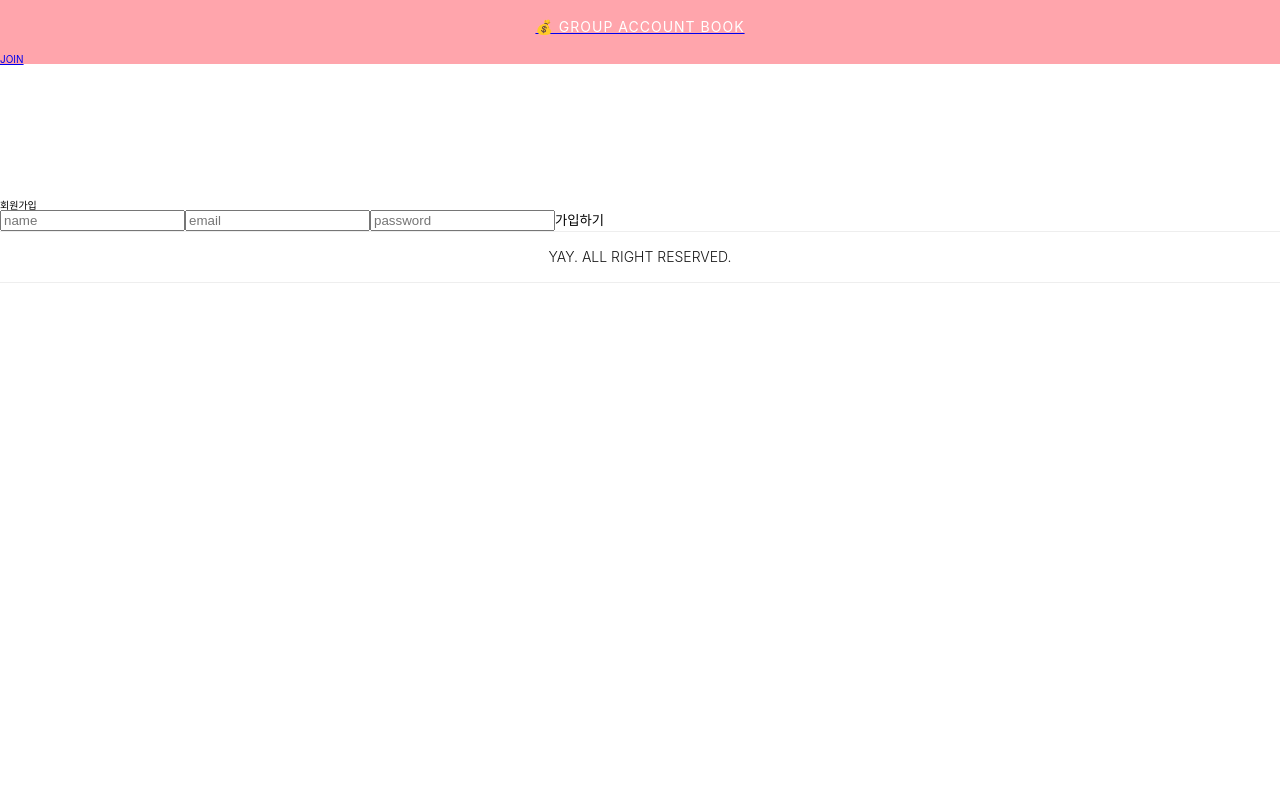
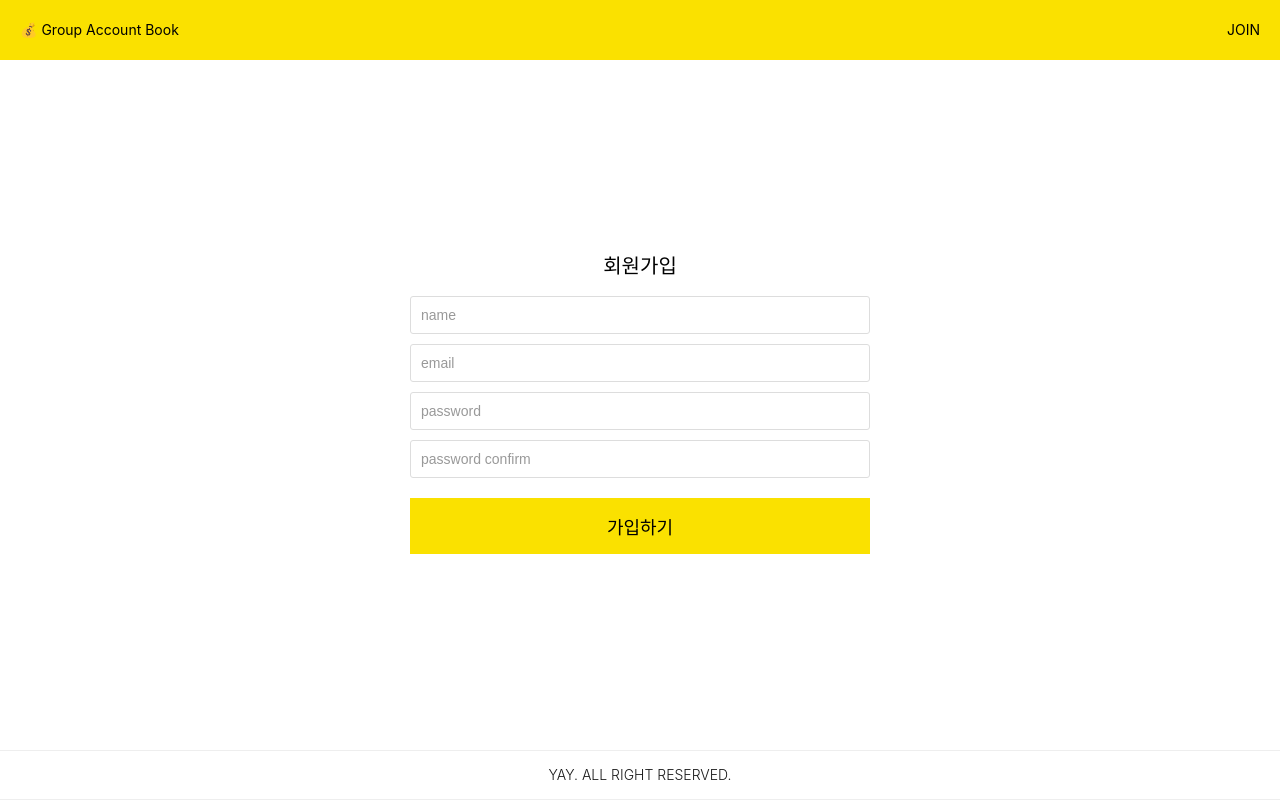
Before and after one commit to ahyoung21/GroupBankAccount, a Next.js app: page /join in a window 1280 px wide. Built offline with nearby package versions, Linux system fonts and the light colour scheme; no server answers.

Commit message:
회원가입 유효성 체크 및 기능 구현

```diff
--- a/components/account/list/index.tsx
+++ b/components/account/list/index.tsx
@@ -6,7 +6,7 @@ import { getData, setData } from '../../../firebase/firestore';
 export default function AccountList() {
   const getAccount = async () => {
     await getData('account').then((data: any) => {
-      console.log(data.docs.map((item: any) => item.data()));
+      // console.log(data.docs.map((item: any) => item.data()));
     });
   };
 
--- a/components/common/footer/style.tsx
+++ b/components/common/footer/style.tsx
@@ -6,6 +6,7 @@ export const FooterBox = styled.footer`
   background-color: #fff;
   border-top: 1px solid #eee;
   border-bottom: 1px solid #eee;
+  box-sizing: border-box;
 
   p {
     display: flex;
--- a/components/common/header/index.tsx
+++ b/components/common/header/index.tsx
@@ -16,7 +16,6 @@ export default function Header() {
       <Link
         href={{
           pathname: '/join',
-          // query: { name: 'ahyoung' },
         }}
       >
         JOIN
--- a/components/common/header/style.tsx
+++ b/components/common/header/style.tsx
@@ -1,38 +1,30 @@
 import styled from 'styled-components';
 
 export const HeaderBox = styled.header`
-  display: block;
+  display: flex;
   position: fixed;
+  align-items: center;
+  justify-content: space-between;
   top: 0;
   left: 0;
+  z-index: 10;
   width: 100%;
+  height: 6rem;
   margin: 0;
-  padding: 0;
-  background-color: #ffa5ac;
-  z-index: 100;
+  padding: 1rem 2rem;
+  background-color: #fae100;
+  box-sizing: border-box;
 
-  h1 {
-    display: flex;
-    justify-content: center;
-    align-items: center;
-    height: 100%;
-    margin: 0;
-    padding: 0;
+  a {
+    padding: 1rem 0;
+    font-weight: 400;
+    font-size: 1.4rem;
+    color: #000;
+  }
 
-    strong {
-      display: block;
-      width: 100%;
-      margin: 0;
-      padding: 2rem 1.5rem;
-      font-weight: 400;
-      font-size: 1.4rem;
-      color: #fff;
-      letter-spacing: 0.1rem;
-      background-color: #ffa5ac;
-      text-align: left;
-      text-transform: uppercase;
-      transition: 0.2s;
-      transform-origin: 50% 50%;
-    }
+  & + main {
+    min-height: calc(100vh - 11rem);
+    margin-top: 6rem;
+    padding: 0 2rem;
   }
 `;
--- a/components/join/index.tsx
+++ b/components/join/index.tsx
@@ -1,5 +1,6 @@
-import React, { useState, useEffect, useRef, ChangeEvent } from 'react';
-import { UserInputInterface } from '../../interfaces/user.interface';
+import React, { useState, useEffect, useRef, ChangeEvent, MouseEvent } from 'react';
+import Router from 'next/router';
+import { UserInputInterface, UserErrorMsgInterface } from '../../interfaces/user.interface';
 import { setData, joinAuth } from '../../firebase/firestore';
 
 import { JoinBox } from './style';
@@ -7,18 +8,29 @@ import { JoinBox } from './style';
 export default function Join() {
   const firestore_path = 'users';
 
-  const nameRef = useRef(null);
-  const emailRef = useRef(null);
-  const pwdRef = useRef(null);
+  const nameRef = useRef<HTMLInputElement>(null);
+  const emailRef = useRef<HTMLInputElement>(null);
+  const pwdRef = useRef<HTMLInputElement>(null);
+  const matchPwdRef = useRef<HTMLInputElement>(null);
 
   const [inputValue, setInputValue] = useState<UserInputInterface>({
     name: '',
+    email: '',
     password: '',
-    email: '',
+    matchPassword: '',
   });
+
+  const [errorMsg, setErrorMsg] = useState<UserErrorMsgInterface>({
+    regMessage: '',
+    pwdMessage: '',
+    common: '',
+  });
+
+  const [status, setStatus] = useState<boolean>(false);
 
   const handleInputValue = (e: ChangeEvent<HTMLInputElement>) => {
     const { name, value } = e.target;
+    handleMatchPasswordCheck();
 
     setInputValue({
       ...inputValue,
@@ -26,8 +38,30 @@ export default function Join() {
     });
   };
 
-  const onSubmit = async (e: ChangeEvent<HTMLFormElement>): Promise<void> => {
+  const handleMatchPasswordCheck = () => {
+    if (inputValue.password === inputValue.matchPassword) {
+      setErrorMsg({ ...errorMsg, pwdMessage: '' });
+      if (inputValue.password) setStatus(true);
+    } else {
+      setErrorMsg({ ...errorMsg, pwdMessage: '불일치' });
+    }
+  };
+
+  const handlePwdCheck = () => {
+    const pwdRegExp =
+      /^(?=.*[A-Za-z])(?=.*\d)(?=.*[!@#$%^&=\*()\-_?~])[A-Za-z\d!@#$%^&=\*()\-_?~]{6,12}$/;
+
+    if (inputValue.password && !pwdRegExp.test(inputValue.password)) {
+      pwdRef.current && pwdRef.current.focus();
+      setErrorMsg({ ...errorMsg, regMessage: '사용불가' });
+    } else {
+      setErrorMsg({ ...errorMsg, regMessage: '' });
+    }
+  };
+
+  const onSubmit = async (e: MouseEvent<HTMLElement>): Promise<void> => {
     e.preventDefault();
+    setErrorMsg({ regMessage: '', pwdMessage: '', common: '' });
     joinAuth(inputValue.email, inputValue.password)
       .then(async (userCredential) => {
         const user = userCredential.user;
@@ -35,19 +69,47 @@ export default function Join() {
           uid: user.uid,
           ...inputValue,
         });
+
+        setInputValue({
+          name: '',
+          email: '',
+          password: '',
+          matchPassword: '',
+        });
+        Router.push('/login');
       })
+
       .catch((error) => {
-        const errorCode = error.code;
-        const errorMessage = error.message;
-        console.error(`${errorCode} - ${errorMessage}`);
+        switch (error.code) {
+          case 'auth/weak-password':
+            setErrorMsg({ ...errorMsg, common: '비밀번호는 6자리 이상이어야 합니다' });
+            break;
+          case 'auth/invalid-email':
+            setErrorMsg({ ...errorMsg, common: '잘못된 이메일 주소입니다' });
+            break;
+          case 'auth/email-already-in-use':
+            setErrorMsg({ ...errorMsg, common: '이미 가입되어 있는 계정입니다' });
+            break;
+        }
       });
   };
+
+  useEffect(() => {
+    if (inputValue.password) {
+      handlePwdCheck();
+    }
+
+    if (inputValue.password && inputValue.matchPassword) {
+      handleMatchPasswordCheck();
+    }
+  }, [inputValue.password, inputValue.matchPassword]);
 
   return (
     <>
       <JoinBox>
+        <div>
           <h2>회원가입</h2>
-        <form onSubmit={onSubmit}>
+          <form>
             <input
               type="text"
               placeholder="name"
@@ -72,8 +134,23 @@ export default function Join() {
               value={inputValue.password}
               onChange={handleInputValue}
             />
-          <button type={'submit'}>가입하기</button>
+            <div>{errorMsg.regMessage}</div>
+            <input
+              type="password"
+              placeholder="password confirm"
+              name="matchPassword"
+              ref={matchPwdRef}
+              value={inputValue.matchPassword}
+              onChange={handleInputValue}
+            />
+
+            <div>{errorMsg.pwdMessage}</div>
+            <div>{errorMsg.common}</div>
+            <button type={'button'} onClick={status ? onSubmit : undefined}>
+              가입하기
+            </button>
           </form>
+        </div>
       </JoinBox>
     </>
   );
--- a/components/join/style.tsx
+++ b/components/join/style.tsx
@@ -1,5 +1,55 @@
-import styled, { css, keyframes } from 'styled-components';
+import styled from 'styled-components';
 
 export const JoinBox = styled.div`
-  margin-top: 20rem;
+  display: flex;
+  flex-direction: column;
+  justify-content: center;
+  align-items: center;
+  min-height: calc(100vh - 11rem);
+  max-width: 46rem;
+  margin: auto;
+
+  div {
+    width: 100%;
+  }
+
+  h2 {
+    margin-bottom: 2rem;
+    font-size: 2rem;
+    text-align: center;
+  }
+
+  input {
+    display: block;
+    width: 100%;
+    margin: 1rem 0;
+    padding: 1rem;
+    font-size: 1.4rem;
+    box-sizing: border-box;
+    border: 0.1rem solid rgb(221, 221, 221);
+    border-radius: 0.3rem;
+
+    &::placeholder {
+      color: #999;
+    }
+  }
+
+  form {
+    div {
+      font-size: 1.4rem;
+      color: red;
+    }
+  }
+
+  button {
+    display: block;
+    width: 100%;
+    margin-top: 2rem;
+    padding: 1.5rem 0;
+    font-size: 1.8rem;
+    text-align: center;
+    background-color: #fae100;
+    cursor: pointer;
+    box-sizing: border-box;
+  }
 `;
--- a/components/login/index.tsx
+++ b/components/login/index.tsx
@@ -5,7 +5,9 @@ import { loginAuth } from '../../firebase/firestore';
 export default function Login() {
   return (
     <>
-      <LoginBox>login</LoginBox>
+      <LoginBox>
+        <h2>로그인</h2>
+      </LoginBox>
     </>
   );
 }
--- a/pages/_app.tsx
+++ b/pages/_app.tsx
@@ -23,7 +23,9 @@ export default function App({ Component, pageProps }: AppProps) {
       <GlobalStyle />
       <ThemeProvider theme={theme}>
         <Header />
-        <Component {...pageProps} />
+        <main>
+          <Component {...pageProps} />
+        </main>
         <Footer />
       </ThemeProvider>
     </>
--- a/styles/global-style.ts
+++ b/styles/global-style.ts
@@ -19,13 +19,52 @@ export const GlobalStyle = createGlobalStyle`
         scrollbar-width: none;
     }
     button {
+        padding: 0;
+        border: 0;
+        outline: 0;
+        cursor: pointer;
         background: none;
-        padding: 0;
         border: none;
-        cursor: pointer;
+
         &:disabled {
             cursor: default;
             fill: #f2f3f4;
         }
     }
+
+    img {
+        max-width: 100%;
+        vertical-align: top;
+    }
+    a:link {
+        color: #000;
+        text-decoration: none;
+    }
+    a:visited {
+        color: #000;
+        text-decoration: none;
+    }
+    a:hover {
+        color: #000;
+        text-decoration: none;
+    }
+
+    input {
+        padding: 0;
+        border: 0;
+        border-radius: 0;
+        background-color: transparent;
+        -webkit-box-shadow: none;
+        box-shadow: none;
+        outline: none;
+        -webkit-appearance: none;
+        -moz-appearance: none;
+        appearance: none;
+    }
+    input::placeholder {
+        color: #000;
+    }
+    input:-ms-input-placeholder {
+        color: #000;
+    }
 `;
--- a/styles/styled.d.ts
+++ b/styles/styled.d.ts
@@ -10,6 +10,7 @@ declare module 'styled-components' {
       lightGreen: '#99ecdd';
       darkGray: '#54595d';
     };
+
     boxShadow: {
       normal: '0 3px 8px 0 rgb(0 0 0 / 10%)';
       purple: '0 3px 8px 0 #d6c9ff';
```
Also changed, not shown: interfaces/user.interface.ts (+7 -0 lines). Lines whose indentation alone changed are shown as unchanged.
